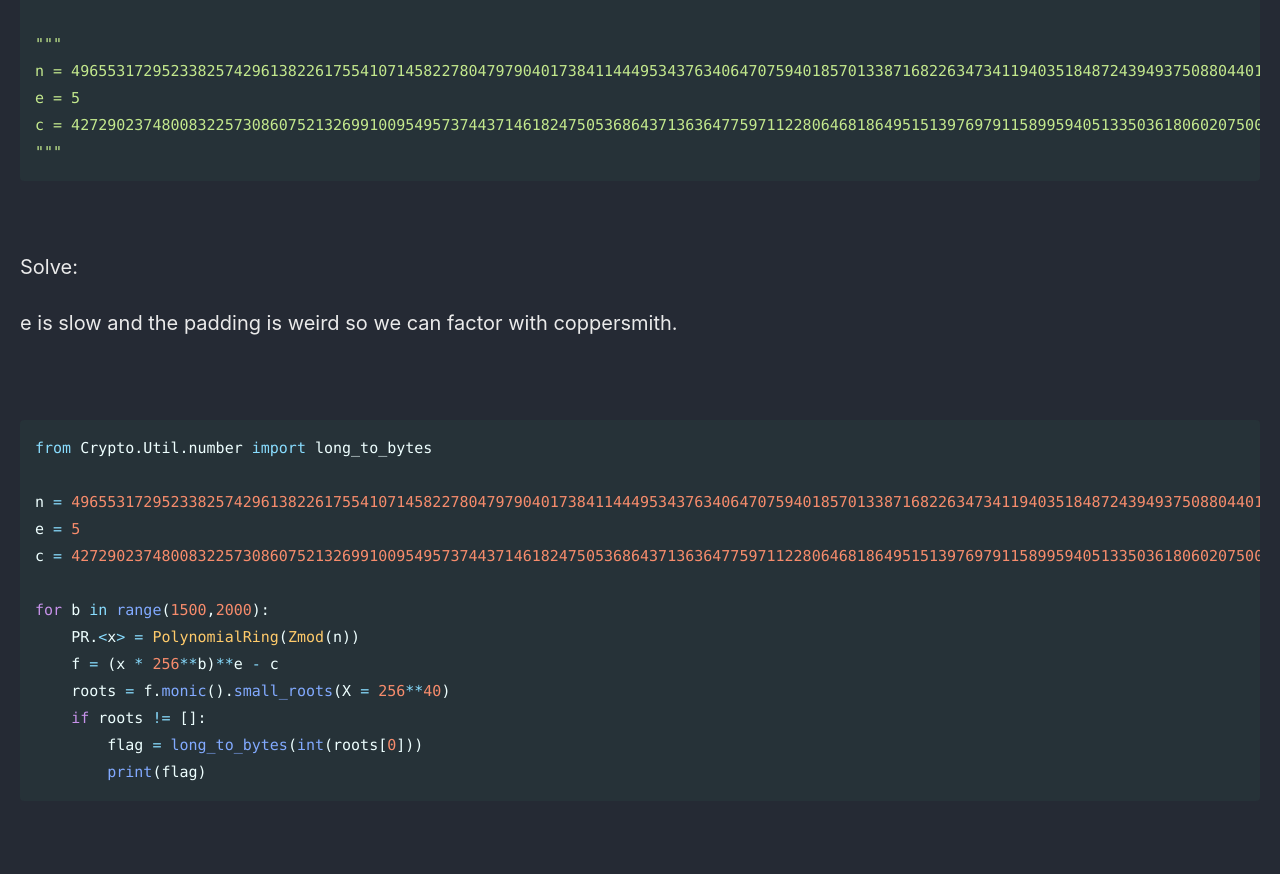
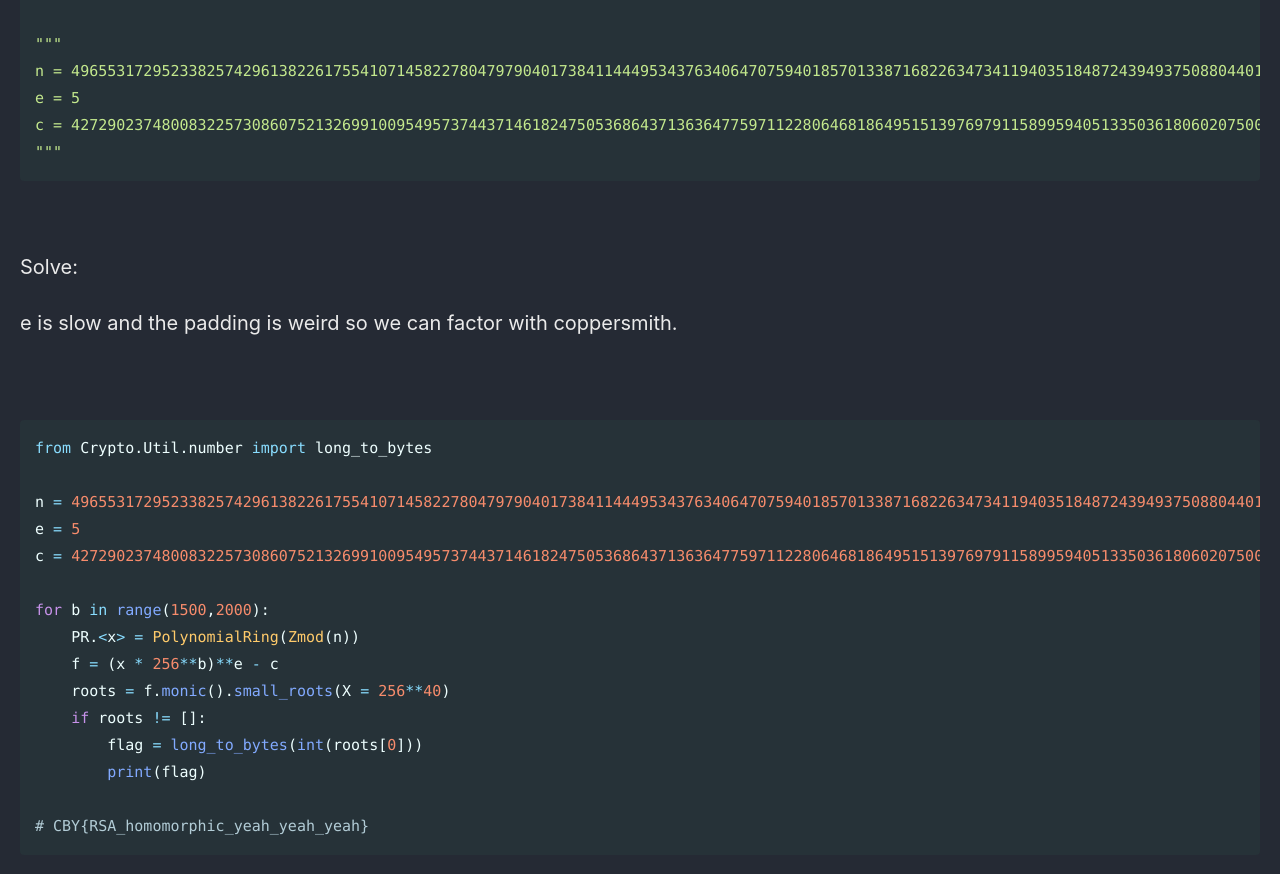
Before and after one commit to Connor-McCartney/Connor-McCartney.github.io, a Jekyll site: the page built from _pages/cryptography/other/cyberyolk-writeups.md, in a window 1280 px wide and 900 px high, scrolled down 5781 px. Shown: the top 874 px of the window. Built offline with Jekyll 4.4.1, drawn with Linux system fonts in a browser that asks for light colours; cached includes are drawn as plain includes; before the commit the page ends 6627 px from its top, so only the background shows below that.

Commit message:
Update cyberyolk-writeups.md

````diff
--- a/_pages/cryptography/other/cyberyolk-writeups.md
+++ b/_pages/cryptography/other/cyberyolk-writeups.md
@@ -248,4 +248,6 @@ for b in range(1500,2000):
     if roots != []:
         flag = long_to_bytes(int(roots[0]))
         print(flag)
+
+# CBY{RSA_homomorphic_yeah_yeah_yeah}
 ```
````
